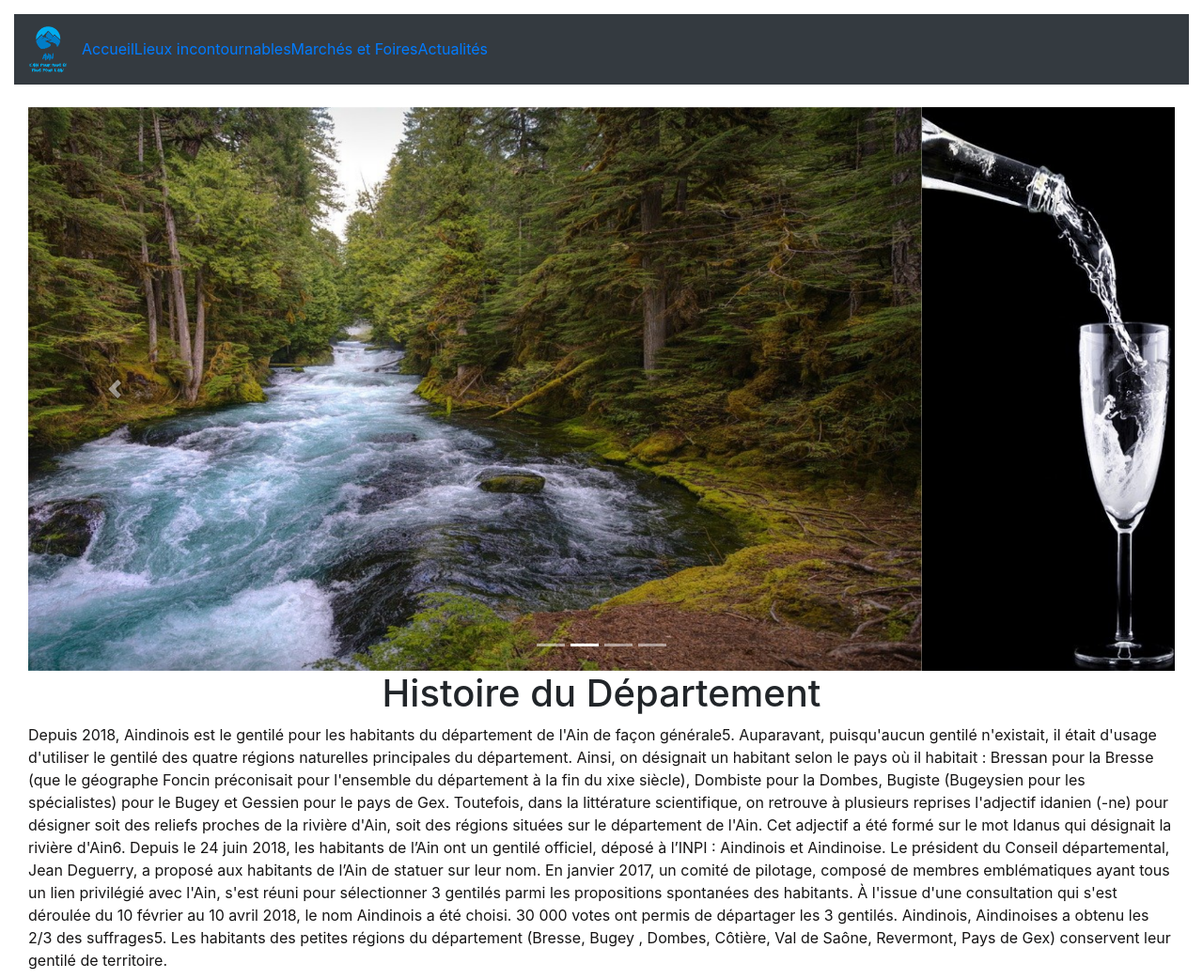
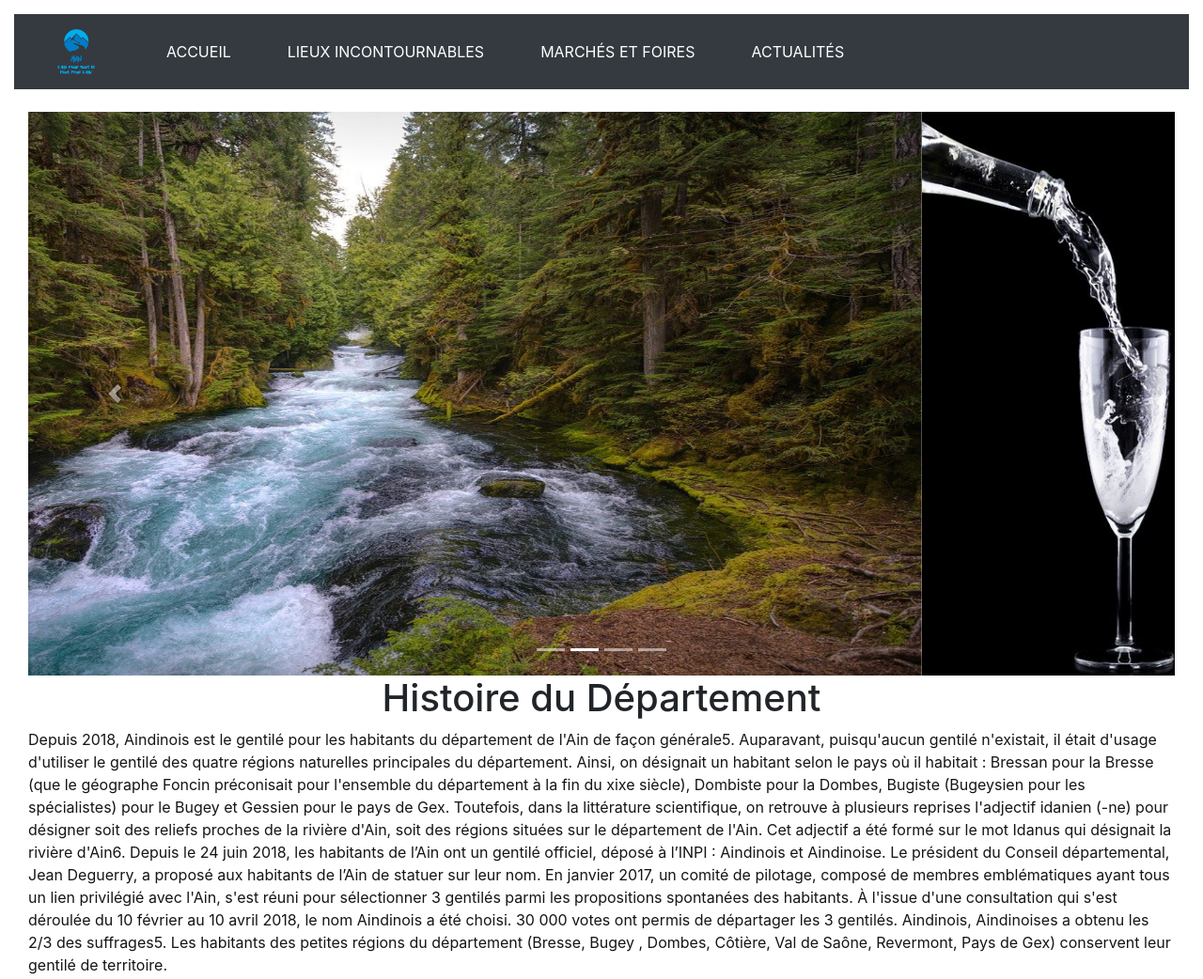
Before and after one commit to faridgi/projetDepartement, a plain HTML site: page index.html in a window 1280 px wide. Shown: the top 1042 px of the page at 94% size. Drawn offline with nearby package versions, Linux system fonts and the light colour scheme.

Commit message:
Update style.css

```diff
--- a/assets/css/style.css
+++ b/assets/css/style.css
@@ -15,8 +15,15 @@ h1{
     color: rgb(22, 21, 21);
     font-size: 16px;
     }
+ nav a{
+    display: inline-block;
+    text-decoration: none;/*desactiver le trait sous-alignement*/
+    padding: 20px 30px;
+    color: #FFF;
+    text-transform: uppercase;
+    }
 
-
+    .menu-ind:hover{
     border-top: 5px solid #4C8;
     background-color: RGBa(64, 200, 130, 0.15);
     margin-left: 20px;
```
